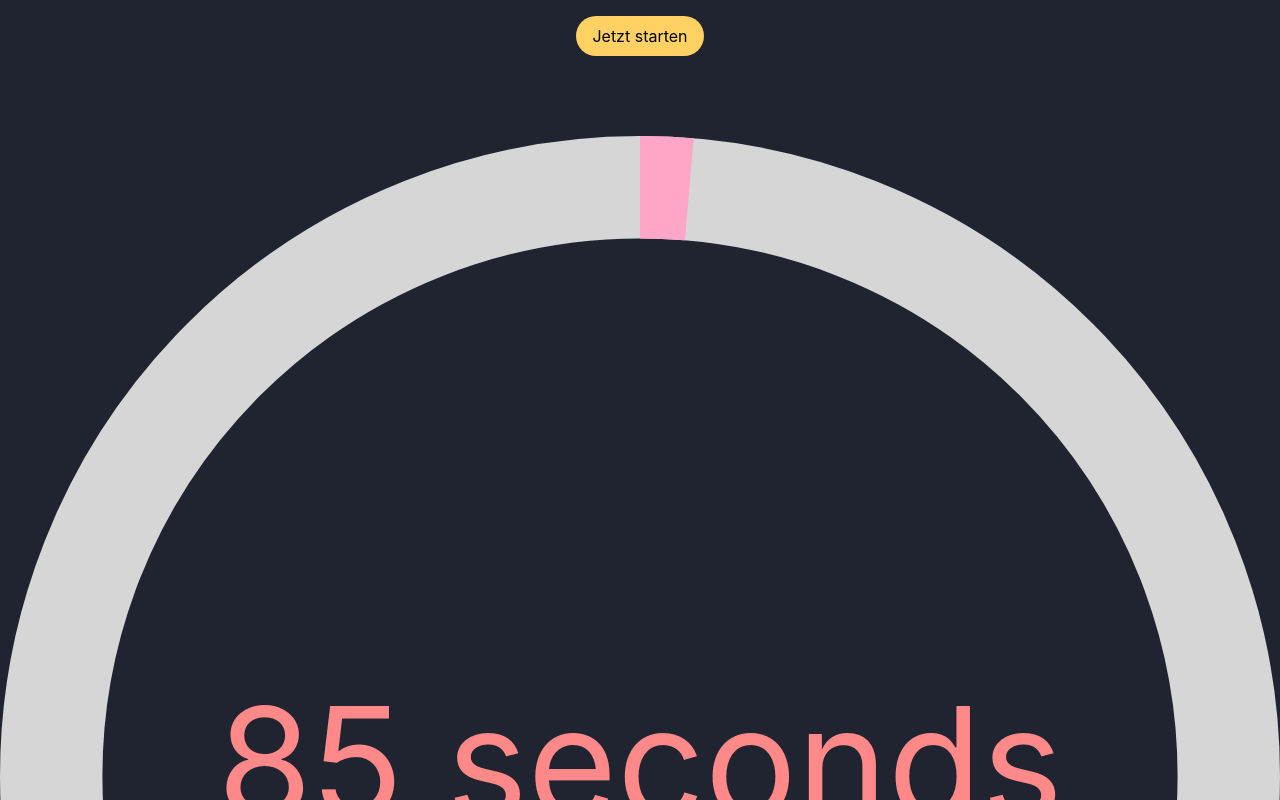
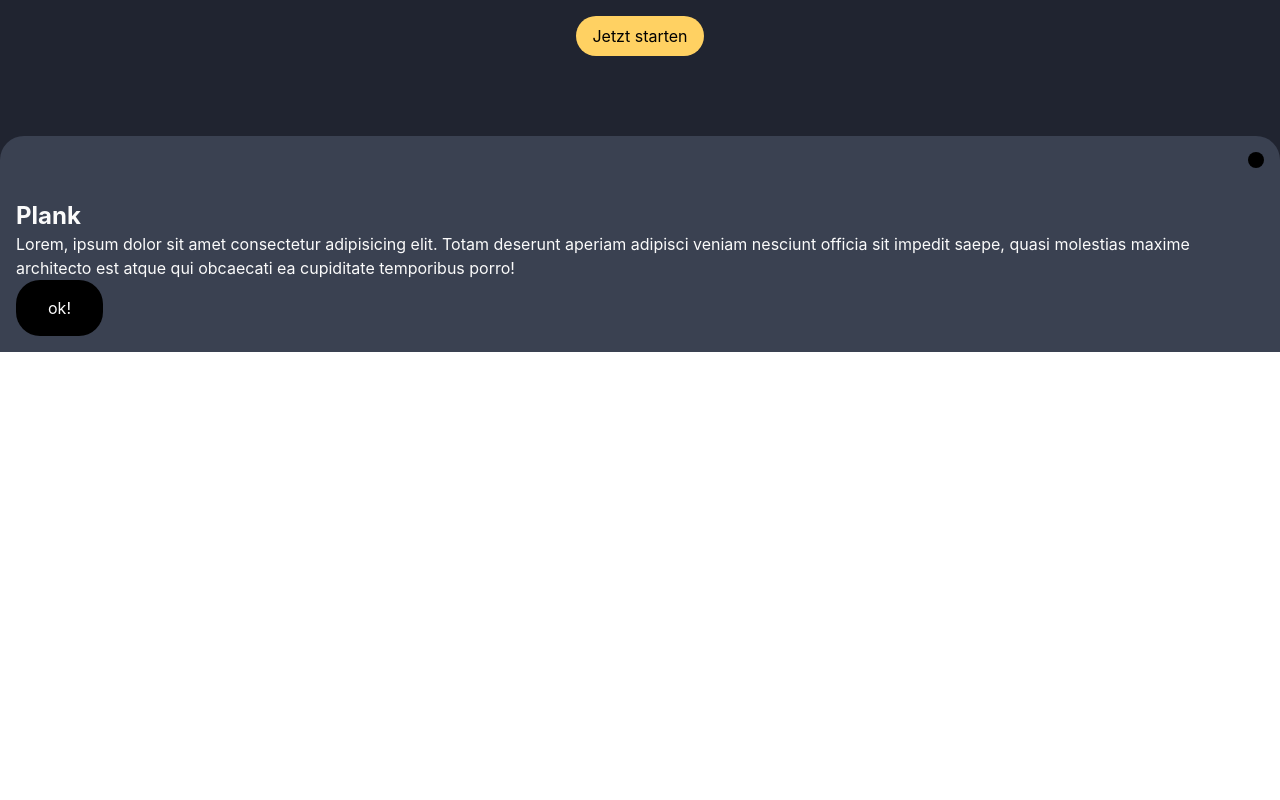
Before and after one commit to Medientourist/Fitness-App, a React (Vite) app: page /training in a window 1280 px wide. Shown: the part 680-1480 px from the top of the page. After the commit the page ends 1032 px from the top, so only its background shows below. Built offline with nearby package versions, Linux system fonts and the light colour scheme.

Commit message:
Prototyp for TrainingMoreInformation

```diff
--- a/src/components/training/TrainingMoreInformation.jsx
+++ b/src/components/training/TrainingMoreInformation.jsx
@@ -0,0 +1,23 @@
+// import Navigation from "../components/navigation/Navigation";
+
+function TrainingMoreInformation() {
+  return (
+    <div className="">
+      <div className="bg-medium p-4 rounded-t-3xl flex justify-end">
+        <div className="bg-black h-4 w-4 rounded-full"></div>
+      </div>
+      <div className="bg-medium p-4">
+        <h2>Plank</h2>
+        <p>
+          Lorem, ipsum dolor sit amet consectetur adipisicing elit. Totam
+          deserunt aperiam adipisci veniam nesciunt officia sit impedit saepe,
+          quasi molestias maxime architecto est atque qui obcaecati ea
+          cupiditate temporibus porro!
+        </p>
+        <button className="bg-black px-8 py-4 rounded-3xl">ok!</button>
+      </div>
+    </div>
+  );
+}
+
+export default TrainingMoreInformation;
--- a/src/components/training/TrainingStart.jsx
+++ b/src/components/training/TrainingStart.jsx
@@ -1,7 +1,6 @@
 import { Link } from "react-router-dom";
 import back from "../../assets/back.png";
 import ProgramStartButton from "../program/ProgramStartButton";
-import TrainingTimer from "./TrainingTimer";
 
 function Training() {
   return (
@@ -19,9 +18,6 @@
         </div>
         <ProgramStartButton />
       </div>
-      <div className="">
-        <TrainingTimer />
-      </div>
     </div>
   );
 }
--- a/src/pages/Training.jsx
+++ b/src/pages/Training.jsx
@@ -1,9 +1,11 @@
+import TrainingMoreInformation from "../components/training/TrainingMoreInformation";
 import TrainingStart from "../components/training/TrainingStart";
 
 function Training() {
   return (
     <div className="bg-dark pt-4">
       <TrainingStart />
+      <TrainingMoreInformation />
     </div>
   );
 }
```
